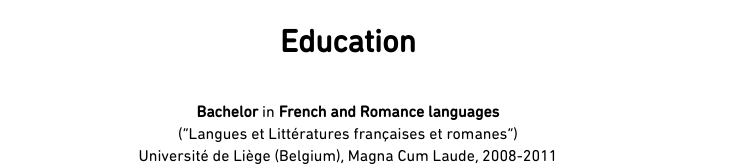
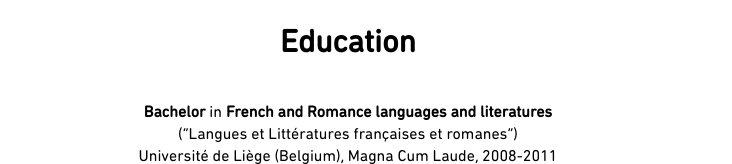
Before and after one commit to maximewarnier/maximewarnier.github.io, a plain HTML site: page education.html in a window 1280 px wide. Shown: the part 51-215 px from the top of the page, without its empty margins (292-1024 px from the left). Drawn offline with Linux system fonts and the light colour scheme; a web font is replaced by a local one.

Commit message:
Add files via upload

```diff
--- a/education.html
+++ b/education.html
@@ -27,7 +27,7 @@ All elements taken from Duolingo are used solely for the purpose of this applica
 
 		<div id="content">
 		<div>
-		<strong>Bachelor</strong> in <strong>French and Romance languages</strong><br />(&ldquo;Langues et Littératures françaises et romanes&rdquo;)<br />
+		<strong>Bachelor</strong> in <strong>French and Romance languages and literatures</strong><br />(&ldquo;Langues et Littératures françaises et romanes&rdquo;)<br />
 		Université de Liège (Belgium), Magna Cum Laude, 2008-2011<br />
 		<img src="https://maximewarnier.github.io/uliege.svg" style="height: 50px" alt="" />
 		</div>
```
